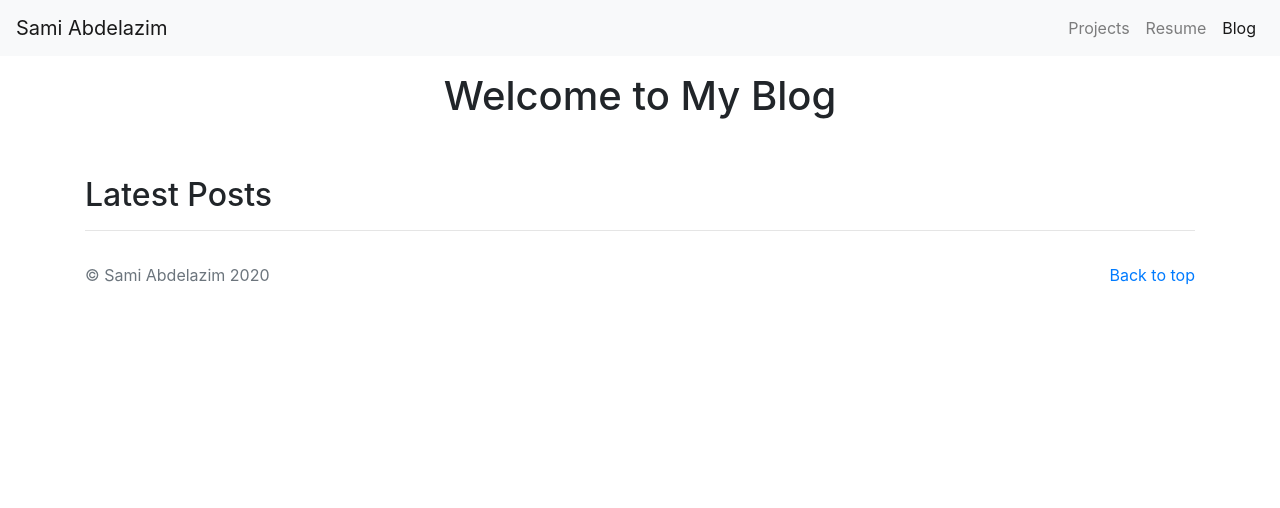
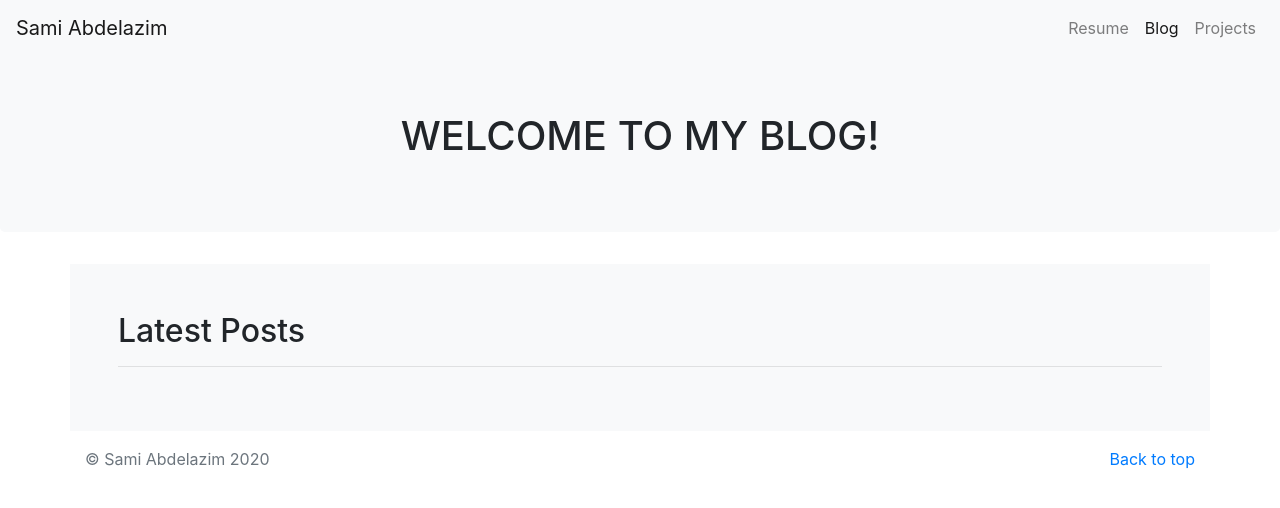
Before and after one commit to SamiAzim/website-project, a Django app: page /blog/ in a window 1280 px wide. Shown: the top 508 px of the page. Run offline with Django 3.2, Linux system fonts and the light colour scheme; data that the repository does not hold is empty; some libraries are stand-ins or nearby versions.

Commit message:
bootstrap touches

```diff
--- a/blog/templates/blog/allblogs.html
+++ b/blog/templates/blog/allblogs.html
@@ -1,5 +1,6 @@
 <!doctype html>
 <html lang="en">
+{% load static %}
   <head>
     <meta charset="utf-8">
     <meta name="viewport" content="width=device-width, initial-scale=1, shrink-to-fit=no">
@@ -15,52 +16,61 @@
 <link rel="stylesheet" href="https://stackpath.bootstrapcdn.com/bootstrap/4.4.1/css/bootstrap.min.css" integrity="sha384-Vkoo8x4CGsO3+Hhxv8T/Q5PaXtkKtu6ug5TOeNV6gBiFeWPGFN9MuhOf23Q9Ifjh" crossorigin="anonymous">
 
     <!-- Favicons -->
-<link rel="apple-touch-icon" href="/docs/4.4/assets/img/favicons/apple-touch-icon.png" sizes="180x180">
-<link rel="icon" href="/docs/4.4/assets/img/favicons/favicon-32x32.png" sizes="32x32" type="image/png">
-<link rel="icon" href="/docs/4.4/assets/img/favicons/favicon-16x16.png" sizes="16x16" type="image/png">
-<link rel="manifest" href="/docs/4.4/assets/img/favicons/manifest.json">
-<link rel="mask-icon" href="/docs/4.4/assets/img/favicons/safari-pinned-tab.svg" color="#563d7c">
-<link rel="icon" href="/docs/4.4/assets/img/favicons/favicon.ico">
 <meta name="msapplication-config" content="/docs/4.4/assets/img/favicons/browserconfig.xml">
 <meta name="theme-color" content="#563d7c">
-</header>
+<header>
 
 <!-- Fixed navbar -->
-<nav class="navbar navbar-expand-md navbar-light sticky-top bg-light">
-  <a class="navbar-brand" href="#">Sami Abdelazim</a>
+<nav class="navbar navbar-expand-md navbar-light fixed-top bg-light">
+  <a class="navbar-brand" href="{% url 'home' %}">Sami Abdelazim</a>
   <button class="navbar-toggler" type="button" data-toggle="collapse" data-target="#navbarCollapse" aria-controls="navbarCollapse" aria-expanded="false" aria-label="Toggle navigation">
     <span class="navbar-toggler-icon"></span>
   </button>
   <div class="collapse navbar-collapse" id="navbarCollapse">
     <ul class="navbar-nav ml-auto">
       <li class="nav-item">
-        <a class="nav-link" href="#">Projects</a>
+        <a class="nav-link" href="{% static 'SamiOfficial.pdf' %}">Resume</a>
       </li>
       <li class="nav-item">
-        <a class="nav-link" href="#">Resume</a>
+        <a class="nav-link active" href="{% url 'allblogs' %}">Blog</a>
       </li>
       <li class="nav-item">
-        <a class="nav-link active" href="#">Blog</a>
+        <a class="nav-link" href="https://github.com/SamiAzim">Projects</a>
       </li>
     </ul>
   </div>
 </nav>
+</header>
+
+
+
+
+
 
 <main role="main">
-  <div class ="container">
-    <h1 class = "text-center pt-3">Welcome to My Blog</h1>
-    <br />
-    <br />
+  <br />
+  <br />
+
+  <section class="jumbotron text-center bg-light">
+    <div class="container">
+      <h1>WELCOME TO MY BLOG!</h1>
+    </div>
+  </section>
+
+
+  <div class ="container p-5 bg-light">
     <h2>Latest Posts</h2>
     <hr />
     {% for blog in blog.all %}
-    <div class="col-md-4">
-      <div class="card mb-4 shadow">
-        <div class="card-body">
-          <a href=""><h5 class="card-title">{{blog.title}}</h5></a>
-          {{ blog.date_special }}
-          <img class="card-img-bottom" src="{{blog.image.url}}" height=400/>
-          <p class="card-text">{{blog.summary}}</p>
+    <div class="row">
+      <div class="col">
+        <div class="card w-50 shadow">
+          <img class="card-img-top ]" src="{{blog.image.url}}"/>
+          <div class="card-body">
+            <a href="{% url 'detail' blog.id %}"><h5 class="card-title">{{blog.title}}</h5></a>
+            <p class="card-text">{{blog.summary}}</p>
+            <p class="card-text"><small class="text-muted">{{ blog.date_special }}</small></p>
+          </div>
         </div>
       </div>
     </div>
```
Also changed, not shown: blog/models.py (+7 -0 lines), blog/templates/blog/detail.html (+81 -1 lines), jobs/templates/jobs/home.html (+10 -18 lines), portfolio1/static/IMG_6204.jpg (added), 3 other files.
